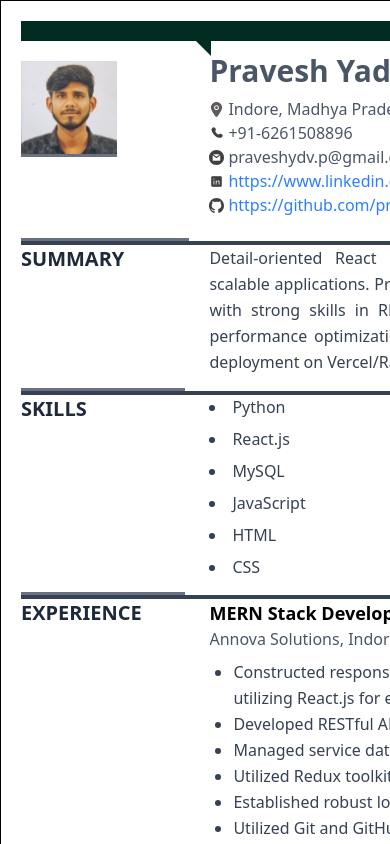
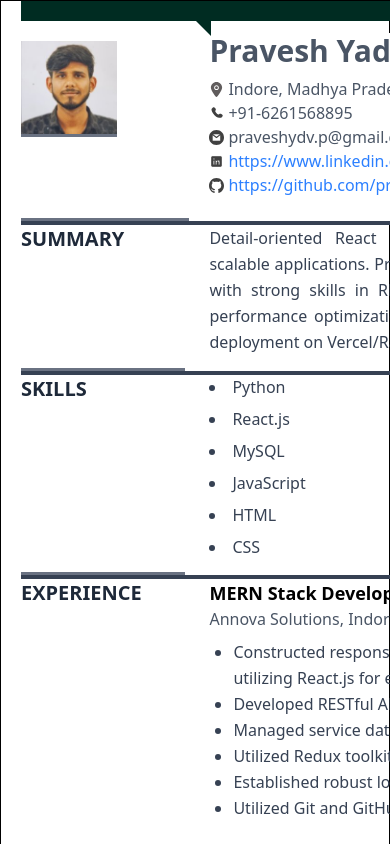
Before and after one commit to praveshyadav753/Resume.build, a React (Vite) app: page / in a window 390 px wide. Shown: the top 844 px of the page. Built offline with nearby package versions, Linux system fonts and the light colour scheme.

Commit message:
updated data

```diff
--- a/src/App.jsx
+++ b/src/App.jsx
@@ -17,7 +17,7 @@ import PersonalDetPage from "./components/Pages/PersonalDetPage";
 const resumeData = {
   name: "Pravesh Yadav",
   location: "Indore, Madhya Pradesh 452020",
-  phone: "+91-6261508896",
+  phone: "+91-6261568895",
   email: "praveshydv.p@gmail.com",
   linkedin: "https://www.linkedin.com/in/pravesh-yadav-36b611a1",
   github: "https://github.com/praveshyadav753",
@@ -34,10 +34,9 @@ function App() {
 
   return (
     <>
-      {/* <div ref={componentRef}>helo mrs</div> */}
 
-      <div className="border m-auto w-[210mm] shadow-2xl ">
-        <div ref={componentRef} className="p-5 w-[210mm] m-auto ">
+      <div className="border m-auto w-full sm:w-[210mm] shadow-2xl ">
+        <div ref={componentRef} className="p-5 pt-0 w-[210mm] m-auto ">
           <div className="mb-3">
           <div className="relative w-full h-[20px] bg-emerald-950 overflow-visible">
             {/* Triangle extending outside */}
```
